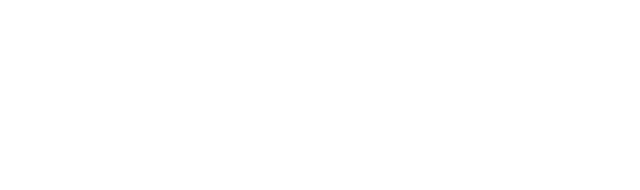
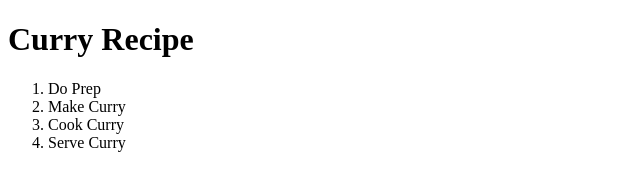
Before and after one commit to fahim-rafi/odin-recipes, a plain HTML site: page recipes/curry.html in a window 1280 px wide. Shown: the whole page, without its empty margins (0-640 px from the left). Drawn offline with Linux system fonts and the light colour scheme.

Commit message:
added content

```diff
--- a/recipes/curry.html
+++ b/recipes/curry.html
@@ -9,7 +9,13 @@
 </head>
 
 <body>
-
+    <h1>Curry Recipe</h1>
+    <ol>
+        <li>Do Prep</li>
+        <li>Make Curry</li>
+        <li>Cook Curry</li>
+        <li>Serve Curry</li>
+    </ol>
 </body>
 
 </html>
```
Also changed, not shown: index.html (+2 -1 lines).
